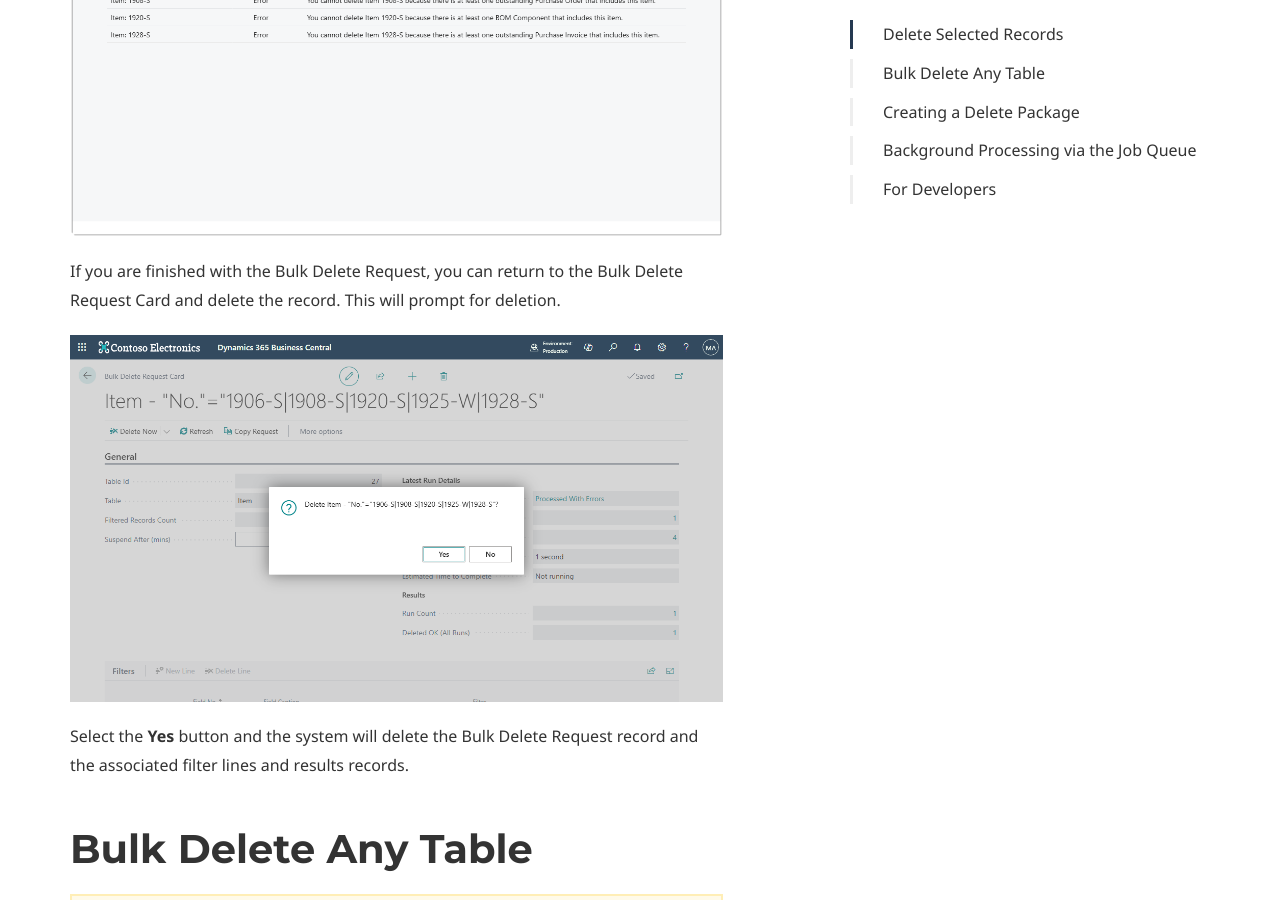
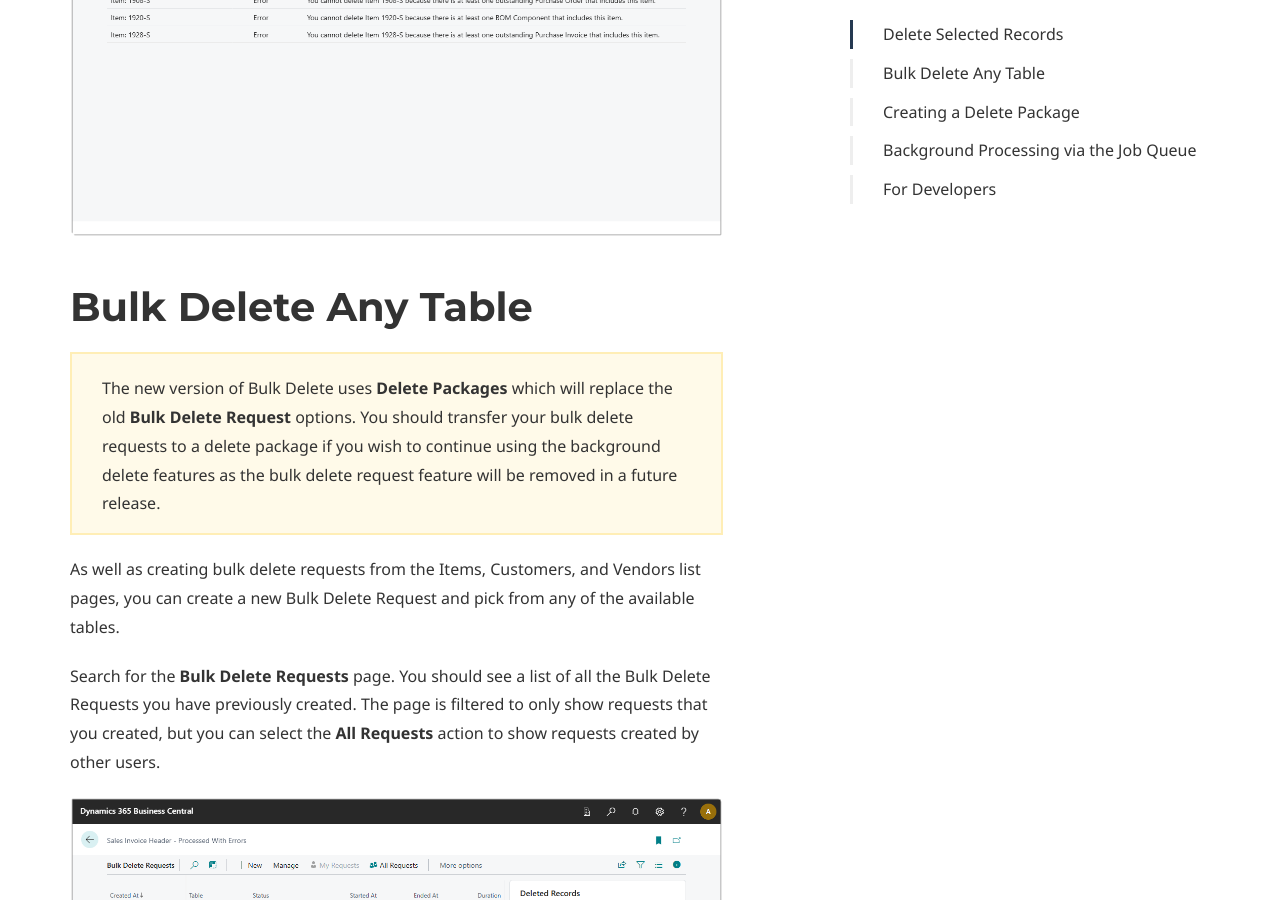
Before and after one commit to BCAppsLimited/BulkDelete, a Jekyll site: the page built from usage-scenarios.md, in a window 1280 px wide and 900 px high, scrolled down 2239 px. Built offline with Jekyll 4.4.1, drawn with Linux system fonts in a browser that asks for light colours; some web fonts are replaced.

Commit message:
Fix incorrect text left over

```diff
--- a/usage-scenarios.md
+++ b/usage-scenarios.md
@@ -49,12 +49,6 @@ If any of the selected records failed to delete, you will see a dialog box askin
 You can review the reasons why the records failed to delete by clicking the drill down on the **Failed to Delete** count to see the **Delete Requests** page.
 
 ![Image showing the four records that failed to delete.](/screenshots/usagescenarios/DeleteRequestsWithFourErrors.png)
-
-If you are finished with the Bulk Delete Request, you can return to the Bulk Delete Request Card and delete the record. This will prompt for deletion.
-
-![Image showing the confirmation dialog for deleting a Bulk Delete Request record.](/screenshots/usagescenarios/DeleteBulkDeleteReqeuestConfirmation.png)
-
-Select the **Yes** button and the system will delete the Bulk Delete Request record and the associated filter lines and results records.
 
 # Bulk Delete Any Table
 
```
